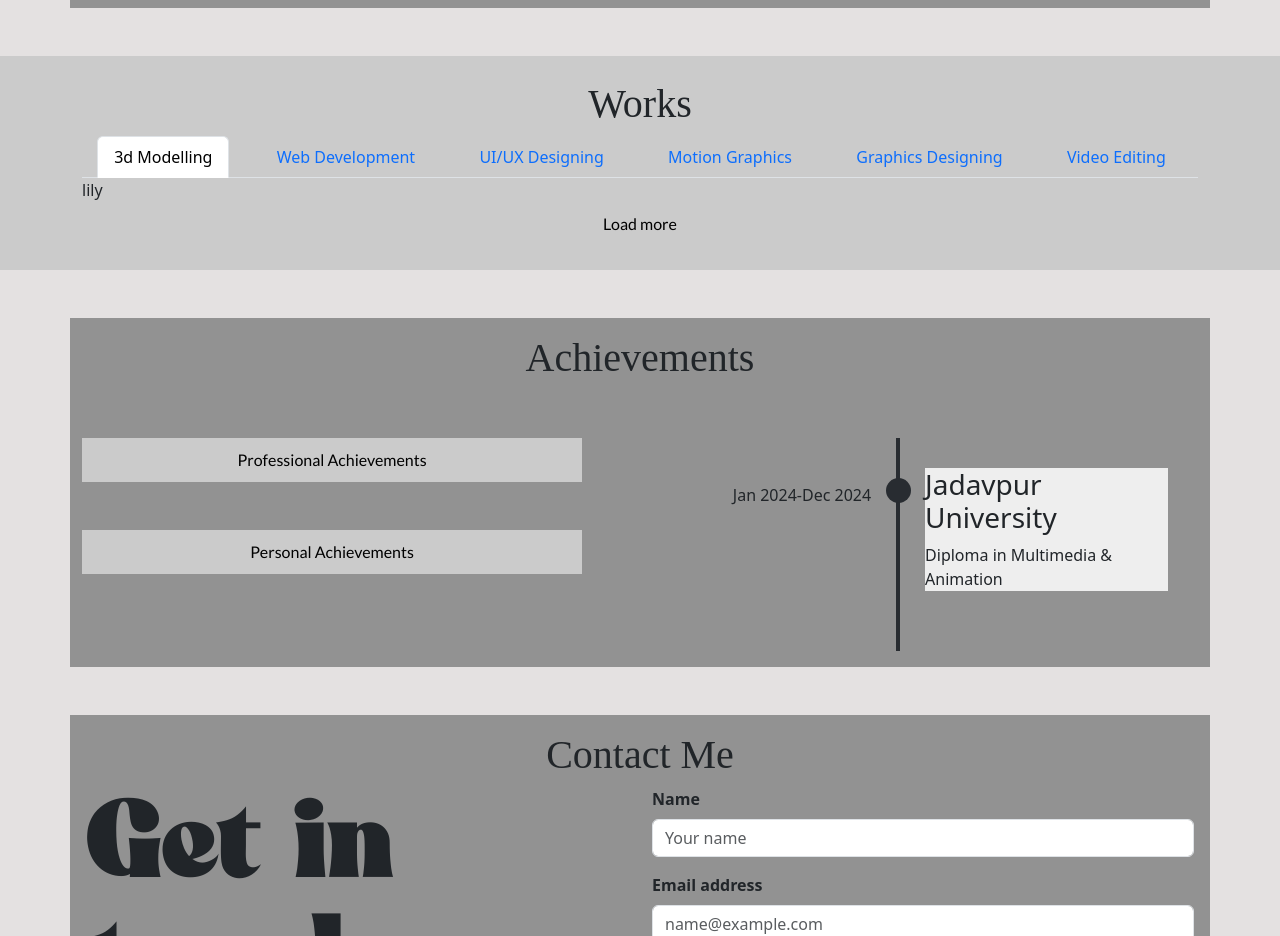
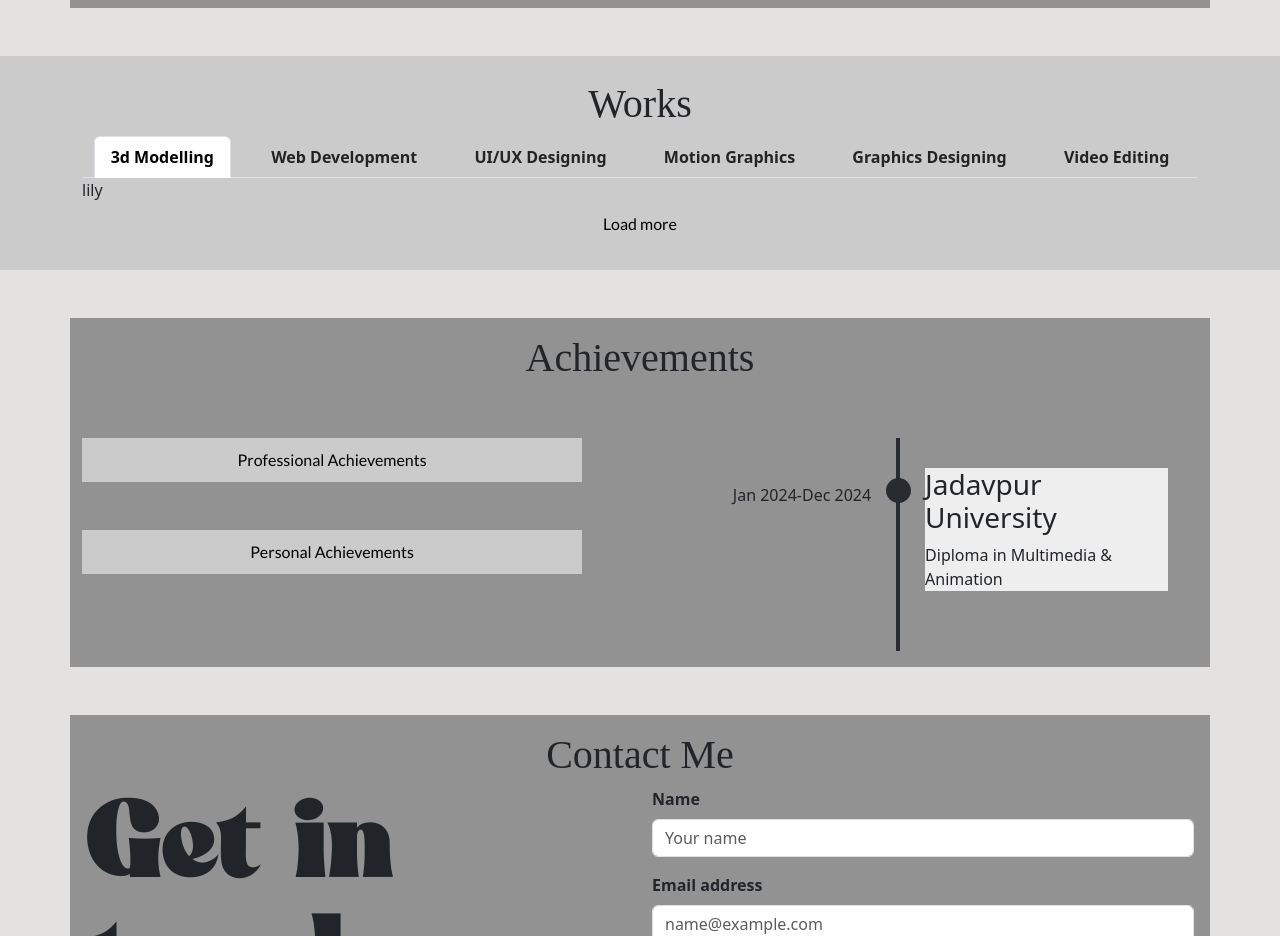
Before and after one commit to Snehadas08/portfolio-sneha, a website: page index.html in a window 1280 px wide. Shown: the part 1540-2476 px from the top of the page. Drawn offline with nearby package versions, Linux system fonts and the light colour scheme; files that its build step writes are made by us from their sources; a web font is replaced by a local one.

Commit message:
desktopStyles some data changed

```diff
--- a/scss/_desktopStyles.scss
+++ b/scss/_desktopStyles.scss
@@ -101,3 +101,11 @@
 //   width: 600px;
 
 // }
+.nav-text{
+  color: #252225;
+  font-weight: 600;
+  &:hover{
+    color: #252225;
+
+}
+}
```
